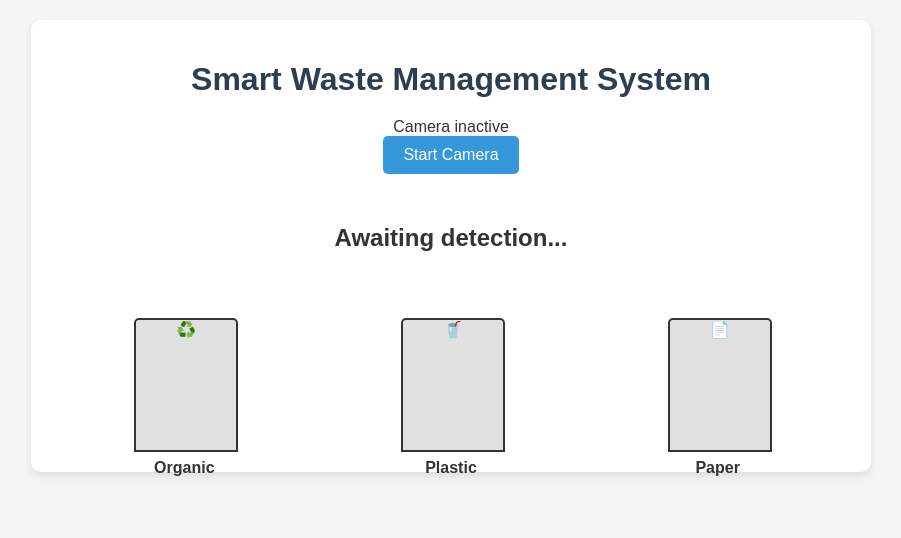
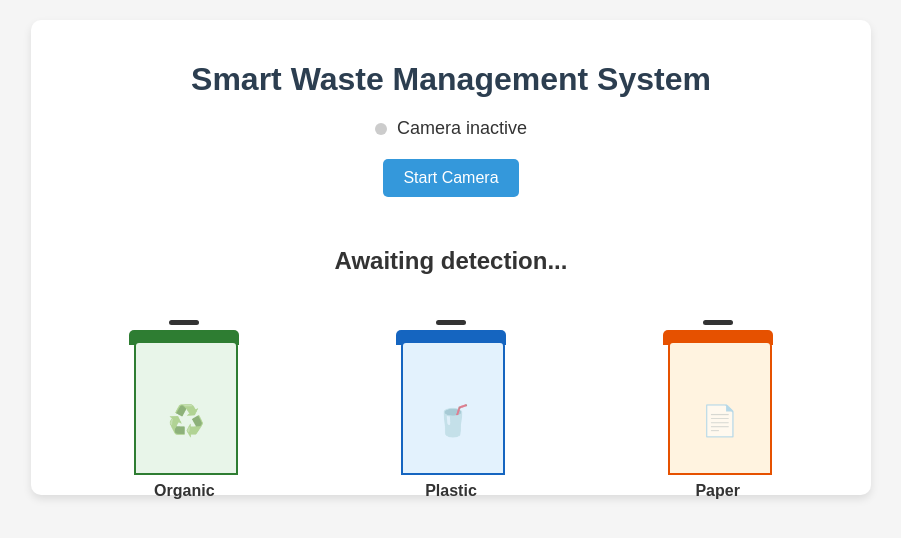
Before and after one commit to Nick-Lemy/EcoX, a plain HTML site: page index.html in a window 1280 px wide. Shown: the whole page, without its empty margins (189-1090 px from the left). Drawn offline with Linux system fonts and the light colour scheme.

Commit message:
Added more styling to bin and bin icons

```diff
--- a/style.css
+++ b/style.css
@@ -1,4 +1,3 @@
-/* General styles for layout */
 body {
     font-family: Arial, sans-serif;
     text-align: center;
@@ -14,24 +13,21 @@ body {
     background-color: white;
     padding: 20px;
     border-radius: 10px;
-  box-shadow: 0 4px 8px rgba(0, 0, 0, 0.1);
+    box-shadow: 0 4px 8px rgba(0,0,0,0.1);
   }
 
-/* Title Styling */
   h1 {
     color: #2c3e50;
     margin-bottom: 20px;
   }
 
-/* Webcam Styling */
   #webcam-container {
     margin: 20px auto;
     border-radius: 10px;
     overflow: hidden;
-  box-shadow: 0 2px 4px rgba(0, 0, 0, 0.1);
+    box-shadow: 0 2px 4px rgba(0,0,0,0.1);
   }
 
-/* Message Display */
   #message {
     font-size: 24px;
     font-weight: bold;
@@ -41,7 +37,6 @@ h1 {
     transition: all 0.3s ease;
   }
 
-/* Button Styles */
   .start-button {
     background-color: #3498db;
     color: white;
@@ -57,13 +52,12 @@ h1 {
     background-color: #2980b9;
   }
 
-  /* Waste Bins Container */
   .bins-container {
     display: flex;
     justify-content: space-around;
     margin-top: 30px;
   }
-  /* Base Bin Styles */
+
   .bin {
     width: 120px;
     height: 160px;
@@ -83,6 +77,38 @@ h1 {
     overflow: hidden;
   }
 
+  .bin-lid {
+    width: 110px;
+    height: 15px;
+    background-color: #333;
+    position: absolute;
+    top: 15px;
+    left: 5px;
+    border-radius: 5px 5px 0 0;
+    transform-origin: top;
+    transition: transform 0.5s ease;
+  }
+
+  .bin-handle {
+    width: 30px;
+    height: 5px;
+    background-color: #333;
+    position: absolute;
+    top: 5px;
+    left: 50%;
+    transform: translateX(-50%);
+    border-radius: 5px;
+  }
+
+  .bin-icon {
+    font-size: 30px;
+    position: absolute;
+    top: 60px;
+    left: 50%;
+    transform: translateX(-50%);
+    opacity: 0.5;
+  }
+
   .bin-label {
     font-weight: bold;
     margin-top: 5px;
@@ -91,3 +117,78 @@ h1 {
     width: 100%;
     text-align: center;
   }
+
+  /* Specific bin styles */
+  #organic-bin .bin-body {
+    background-color: #e8f5e9;
+    border-color: #2e7d32;
+  }
+
+  #organic-bin .bin-lid {
+    background-color: #2e7d32;
+  }
+
+  #plastic-bin .bin-body {
+    background-color: #e3f2fd;
+    border-color: #1565c0;
+  }
+
+  #plastic-bin .bin-lid {
+    background-color: #1565c0;
+  }
+
+  #paper-bin .bin-body {
+    background-color: #fff3e0;
+    border-color: #e65100;
+  }
+
+  #paper-bin .bin-lid {
+    background-color: #e65100;
+  }
+
+  .active-bin .bin-lid {
+    transform: rotateX(45deg);
+  }
+
+  .active-bin .bin-body {
+    box-shadow: 0 0 10px rgba(0,0,0,0.3);
+  }
+
+  #organic-bin.active-bin .bin-body {
+    background-color: #81c784;
+  }
+
+  #plastic-bin.active-bin .bin-body {
+    background-color: #64b5f6;
+  }
+
+  #paper-bin.active-bin .bin-body {
+    background-color: #ffb74d;
+  }
+
+  .status-indicator {
+    display: flex;
+    align-items: center;
+    justify-content: center;
+    margin: 20px 0;
+    font-size: 18px;
+  }
+
+  .status-dot {
+    width: 12px;
+    height: 12px;
+    border-radius: 50%;
+    background-color: #ccc;
+    margin-right: 10px;
+  }
+
+  .status-dot.active {
+    background-color: #4CAF50;
+    box-shadow: 0 0 5px #4CAF50;
+  }
+
+  .detection-confidence {
+    font-size: 14px;
+    opacity: 0.7;
+    margin-top: 5px;
+  }
```
Lines whose indentation alone changed are shown as unchanged.
